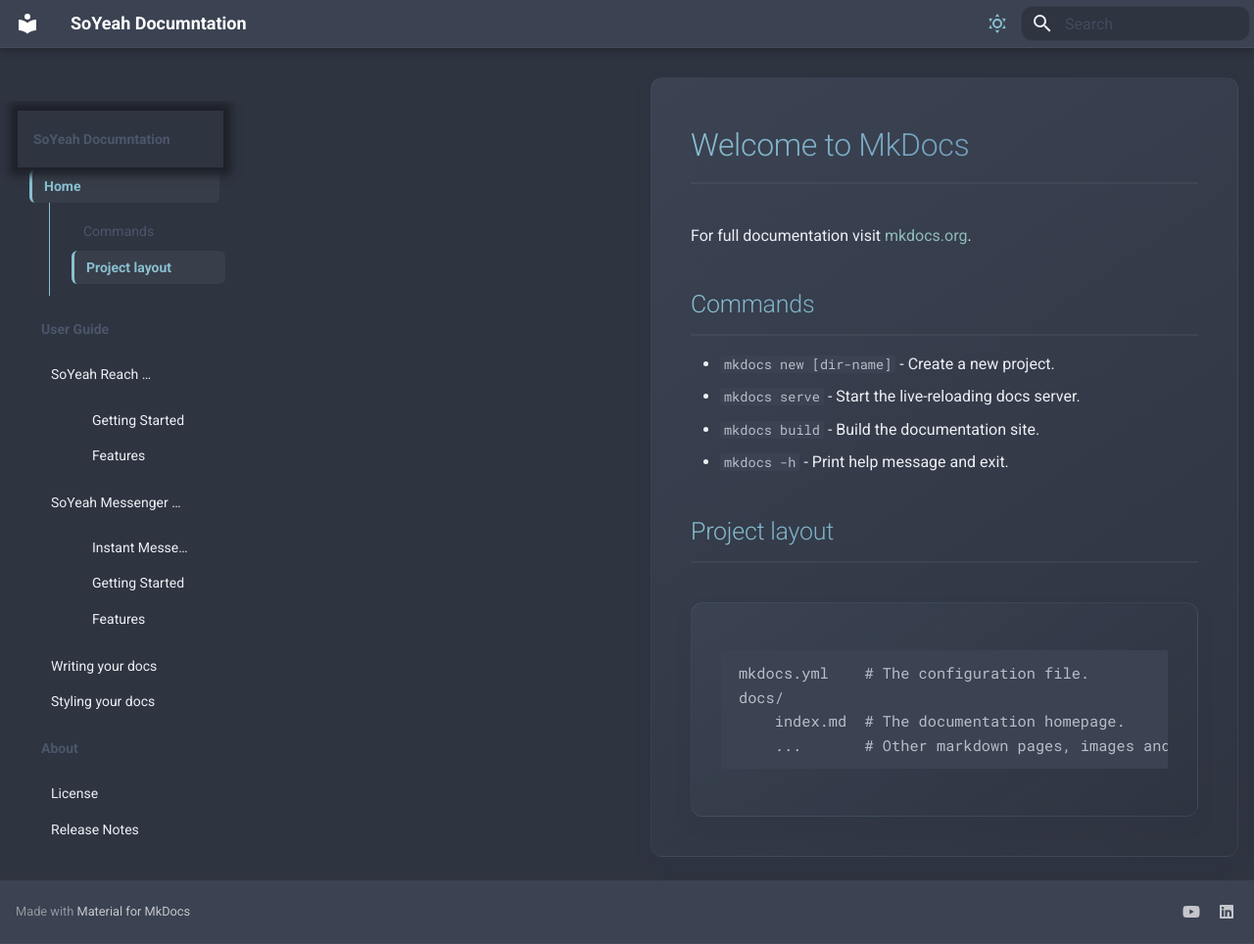
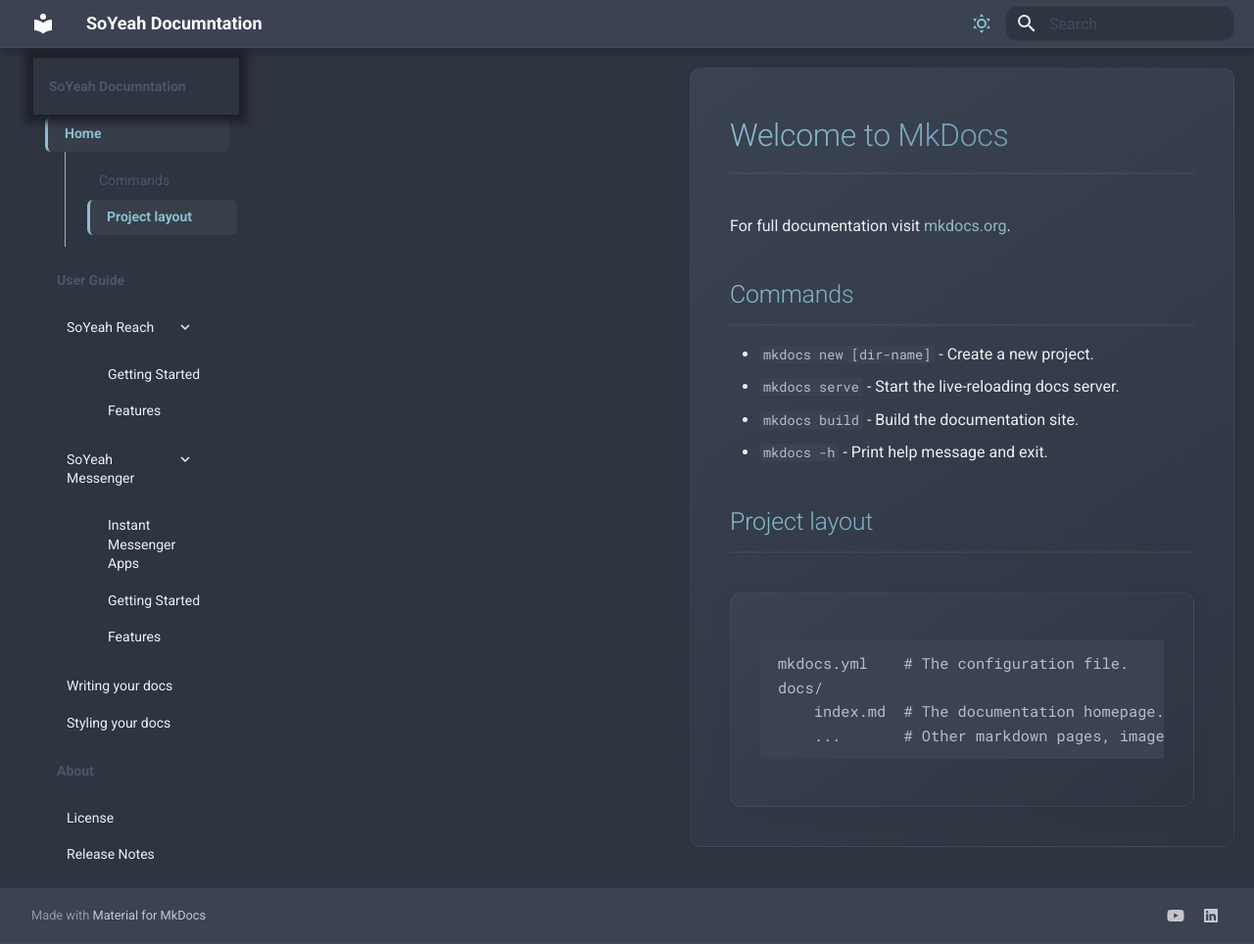
Before and after one commit to SoYeah42/Documents, an MkDocs documentation site: the page built from docs/index.md, in a window 1280 px wide and 964 px high. Shown: the whole window at 98% size. Built offline with MkDocs 1.6.1 and Material for MkDocs 9.7.7, drawn with Linux system fonts in a browser that asks for light colours.

Commit message:
css changes

```diff
--- a/docs/assets/custom.css
+++ b/docs/assets/custom.css
@@ -251,10 +251,11 @@
 .md-nav__link {
     padding: 0.4rem 0.6rem;  /* Adjusted padding */
     white-space: normal;     /* Allow text wrapping */
-    line-height: 1.3;        /* Better line height for wrapped text */
+    line-height: 1.4;        /* Better line height for readability */
+    word-wrap: break-word;   /* Ensure long words wrap */
     height: auto;            /* Allow height to adjust to content */
-    margin: 0.2rem 0;
-    border-radius: var(--border-radius);
+    margin: 0;
+    border-radius: 6px;
     transition: all var(--transition-speed) cubic-bezier(0.4, 0, 0.2, 1);
 }
 
@@ -283,7 +284,7 @@
 /* Sidebar Background Fix */
 .md-sidebar__scrollwrap {
     background-color: var(--md-document-bg-color);
-    padding: 0 0.4rem;       /* Reduced padding */
+    padding: 0 0.2rem;       /* Reduced padding */
 }
 
 /* Interactive Elements */
@@ -477,7 +478,7 @@
 
 .md-nav__list {
     border-radius: var(--border-radius);
-    padding-right: 0.2rem;   /* Reduced padding */
+    padding-right: 0.1rem;   /* Reduced padding */
     width: 100%;
 }
 
@@ -498,7 +499,7 @@
 }
 
 [data-md-color-scheme="default"] .md-sidebar__scrollwrap {
-    padding: 0 0.4rem;       /* Reduced padding */
+    padding: 0 0.2rem;       /* Reduced padding */
 }
 
 /* Image Styling */
@@ -548,6 +549,8 @@
 .md-content {
     animation: none;
     max-width: none;
+    margin: 0 auto;         /* Center the article */
+    padding-left: 1rem;     /* Reduce padding between nav and content */
 }
 
 .md-content__inner {
@@ -592,6 +595,7 @@
 .md-sidebar {
     width: 16rem !important;
     min-width: 12rem;
+    padding: 0;
 }
 
 /* Mobile Responsiveness Fixes */
@@ -627,7 +631,7 @@
     /* Adjust article padding for mobile */
     .md-content article {
         padding: 1rem;
-        margin: 1rem 0;
+        margin: 1rem auto;      /* Center the article frame */
     }
 
     /* Navigation Items */
@@ -641,10 +645,12 @@
 @media screen and (min-width: 76.25em) and (max-width: 88em) {
     .md-grid {
         max-width: calc(100% - 16rem) !important;
+        margin: 0 auto;         /* Center the content */
+        padding: 0 1rem;        /* Add some padding on the sides */
     }
 
     .md-content {
-        margin-left: 16rem;
+        margin-left: 16rem;  /* Account for sidebar width */
     }
 }
 
@@ -652,6 +658,8 @@
 @media screen and (min-width: 88em) {
     .md-grid {
         max-width: 90rem !important;
+        margin: 0 auto;         /* Center the content */
+        padding: 0 1rem;        /* Add some padding on the sides */
     }
 }
 
@@ -663,25 +671,14 @@
 
 .md-nav__list {
     width: 100%;
-    padding-right: 0.2rem;   /* Reduced padding */
+    padding-right: 0.1rem;   /* Reduce right padding */
 }
 
 /* Navigation Items */
 .md-nav__item {
-    margin: 2px 0;           /* Reduced margin */
+    margin: 2px 0;
+    padding: 0;
     width: 100%;
-    padding: 0;
-}
-
-.md-nav__link {
-    padding: 0.4rem 0.6rem;  /* Adjusted padding */
-    margin: 0;
-    border-radius: 6px;
-    width: 100%;
-    display: block;
-    overflow: hidden;
-    text-overflow: ellipsis;
-    white-space: nowrap;
 }
 
 /* Nested Navigation */
@@ -692,7 +689,7 @@
 /* Scrollbar for Navigation */
 .md-sidebar__scrollwrap {
     margin: 0;
-    padding: 0 0.4rem;       /* Reduced padding */
+    padding: 0 0.2rem;       /* Reduce padding in navigation */
     overflow-y: auto;
     overflow-x: hidden;
 }
@@ -724,12 +721,15 @@
 /* Article Width and Layout */
 .md-grid {
     max-width: 90rem !important;  /* Increased from default */
+    margin: 0 auto;         /* Center the content */
+    padding: 0 1rem;        /* Add some padding on the sides */
 }
 
 /* Article Container */
 .md-content article {
     max-width: 100%;
-    padding: 2rem;           /* Reduced padding */
+    margin: 1rem auto;      /* Center the article frame */
+    padding: 2rem;
 }
 
 /* Ensure content adjusts to navigation */
```
